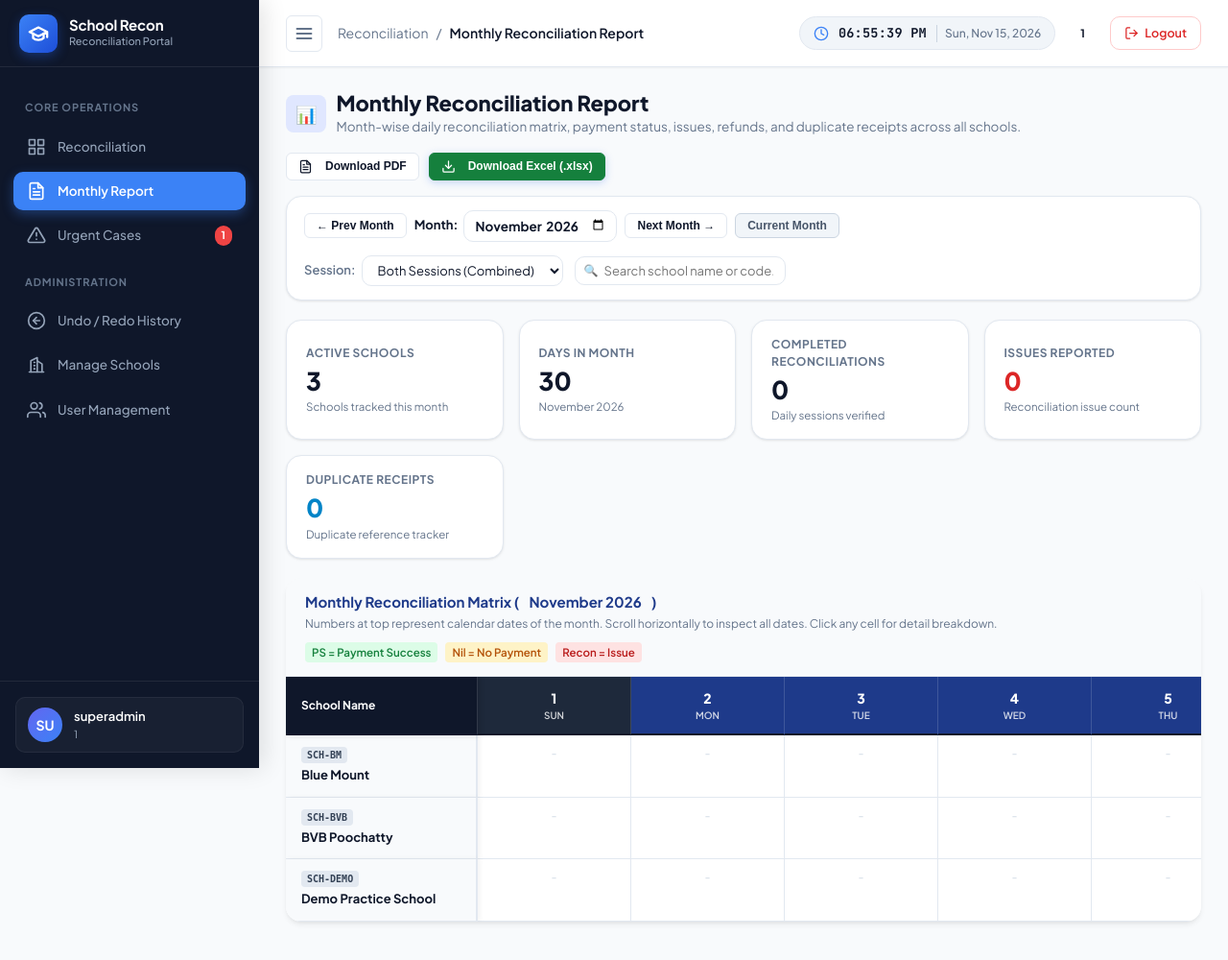
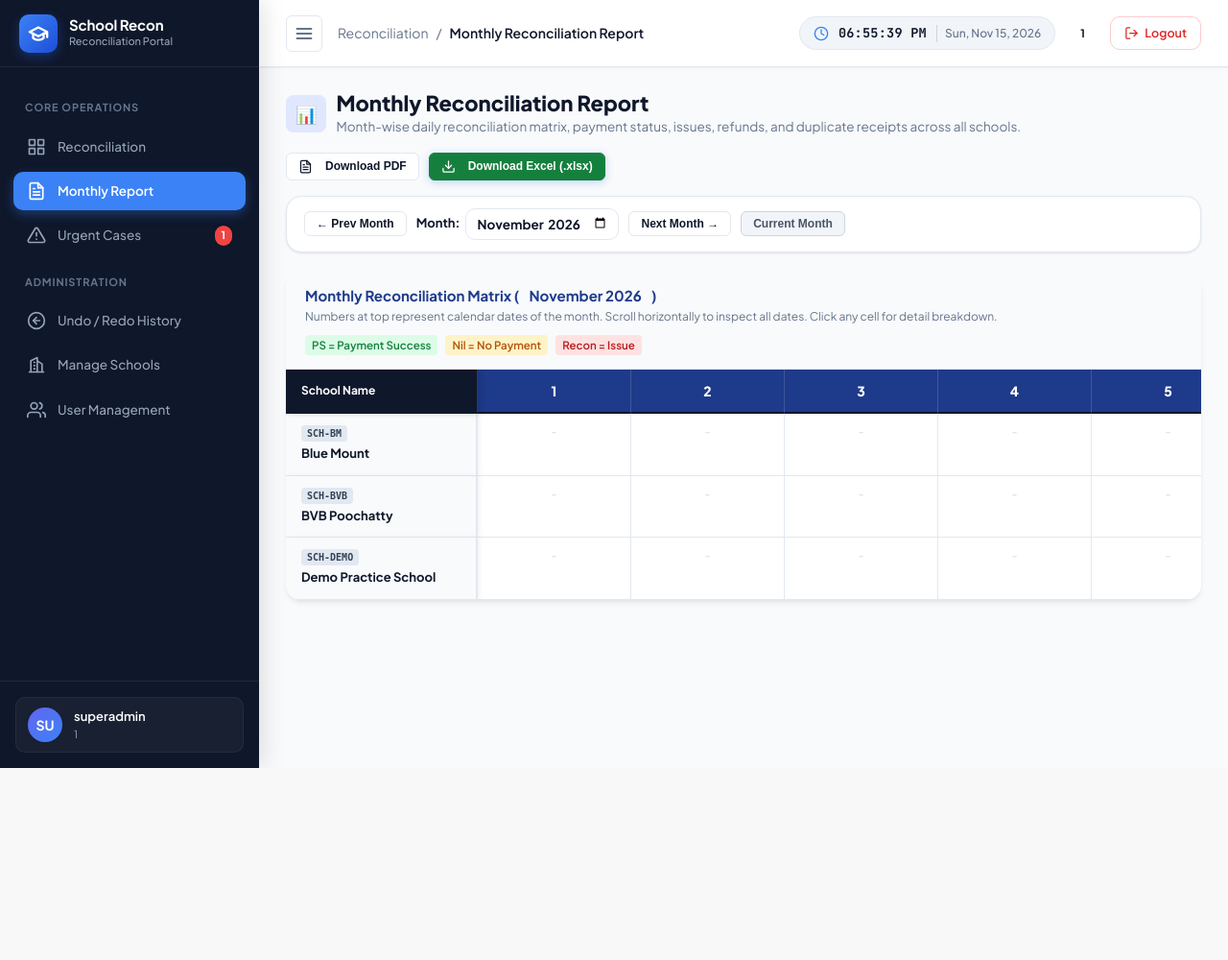
Before and after one commit to Adarsh1530/reconsilation, a PHP site: page /monthly_report.php in a window 1280 px wide. Shown: the whole page at 96% size. After the commit the page ends 800 px from the top, so only its background shows below. Run offline with PHP 8.4, Linux system fonts and the light colour scheme; a user stored in the database is signed in; data comes from the database, SQL or seed files in the repository; tables that the repository leaves empty hold one stand-in row (values such as "Sample post"); some libraries are stand-ins or nearby versions.

Commit message:
Remove session/search filters and stats cards, simplify day-wise table headers, include duplicate receipt description in reports

```diff
--- a/api/monthly_report.php
+++ b/api/monthly_report.php
@@ -272,9 +272,15 @@ function buildMonthlyReportData(PDO $pdo, int $year, int $month, string $session
                     if (!in_array($dr['refund_reference'], $refunds)) $refunds[] = $dr['refund_reference'];
                 }
 
-                // Duplicates
+                // Duplicates (include description for report / PDF / Excel)
                 if (!empty($dr['duplicate_receipt_no'])) {
-                    if (!in_array($dr['duplicate_receipt_no'], $duplicates)) $duplicates[] = $dr['duplicate_receipt_no'];
+                    $dupText = $dr['duplicate_receipt_no'];
+                    if (!empty($dr['duplicate_receipt_desc'])) {
+                        $dupText .= ' (' . trim($dr['duplicate_receipt_desc']) . ')';
+                    }
+                    if (!in_array($dupText, $duplicates)) {
+                        $duplicates[] = $dupText;
+                    }
                 }
 
                 // Custom remarks
--- a/assets/js/monthly_report.js
+++ b/assets/js/monthly_report.js
@@ -12,11 +12,9 @@ let currentReportData = null;
 
 function initMonthlyReport() {
     const monthInput = document.getElementById('reportMonthInput');
-    const sessionSelect = document.getElementById('reportSessionSelect');
     const prevBtn = document.getElementById('btnPrevMonth');
     const nextBtn = document.getElementById('btnNextMonth');
     const currentBtn = document.getElementById('btnCurrentMonth');
-    const searchInput = document.getElementById('reportSchoolSearch');
     const downloadExcelBtn = document.getElementById('btnDownloadExcel');
     const downloadPdfBtn = document.getElementById('btnDownloadPdf');
 
@@ -26,12 +24,6 @@ function initMonthlyReport() {
     // Event listeners for month navigation
     if (monthInput) {
         monthInput.addEventListener('change', () => {
-            loadMonthlyReport();
-        });
-    }
-
-    if (sessionSelect) {
-        sessionSelect.addEventListener('change', () => {
             loadMonthlyReport();
         });
     }
@@ -60,19 +52,11 @@ function initMonthlyReport() {
         });
     }
 
-    // Live search filter on school name/code
-    if (searchInput) {
-        searchInput.addEventListener('input', () => {
-            filterMatrixSchools(searchInput.value.trim().toLowerCase());
-        });
-    }
-
     // Excel Download Button
     if (downloadExcelBtn) {
         downloadExcelBtn.addEventListener('click', () => {
             const { year, month } = getSelectedYearMonth();
-            const session = sessionSelect ? sessionSelect.value : 'ALL';
-            const url = `api/monthly_report.php?action=export_excel&year=${year}&month=${month}&session=${encodeURIComponent(session)}`;
+            const url = `api/monthly_report.php?action=export_excel&year=${year}&month=${month}&session=ALL`;
             window.location.href = url;
         });
     }
@@ -121,8 +105,6 @@ function shiftMonth(delta) {
  */
 function loadMonthlyReport() {
     const { year, month } = getSelectedYearMonth();
-    const sessionSelect = document.getElementById('reportSessionSelect');
-    const session = sessionSelect ? sessionSelect.value : 'ALL';
 
     const tbody = document.getElementById('reportMatrixTbody');
     if (tbody) {
@@ -138,7 +120,7 @@ function loadMonthlyReport() {
         `;
     }
 
-    fetch(`api/monthly_report.php?action=get_monthly_data&year=${year}&month=${month}&session=${encodeURIComponent(session)}`)
+    fetch(`api/monthly_report.php?action=get_monthly_data&year=${year}&month=${month}&session=ALL`)
         .then(res => res.json())
         .then(res => {
             if (res.success && res.data) {
@@ -172,29 +154,14 @@ function loadMonthlyReport() {
 }
 
 /**
- * Render Overview Summary KPI cards
+ * Render Overview Summary
  */
 function renderReportSummary(data) {
-    const s = data.summary || {};
-    const totalSchoolsEl = document.getElementById('summaryTotalSchools');
-    const daysInMonthEl = document.getElementById('summaryDaysInMonth');
-    const monthLabelEl = document.getElementById('summaryMonthLabel');
-    const completedEl = document.getElementById('summaryCompleted');
-    const issuesEl = document.getElementById('summaryIssues');
-    const duplicatesEl = document.getElementById('summaryDuplicates');
-
     const matrixMonthLabel = document.getElementById('matrixMonthLabel');
     const printMonthLabel = document.getElementById('printMonthLabel');
 
-    if (totalSchoolsEl) totalSchoolsEl.textContent = s.total_schools ?? '-';
-    if (daysInMonthEl) daysInMonthEl.textContent = s.days_in_month ?? '-';
-    if (monthLabelEl) monthLabelEl.textContent = data.month_label ?? '';
-    if (completedEl) completedEl.textContent = s.total_completed ?? 0;
-    if (issuesEl) issuesEl.textContent = s.total_issues ?? 0;
-    if (duplicatesEl) duplicatesEl.textContent = s.total_duplicates ?? 0;
-
     if (matrixMonthLabel) matrixMonthLabel.textContent = data.month_label ?? '';
-    if (printMonthLabel) printMonthLabel.textContent = `${data.month_label} (${data.session_filter === 'ALL' ? 'Both Sessions' : data.session_filter + ' Session'})`;
+    if (printMonthLabel) printMonthLabel.textContent = data.month_label ?? '';
 }
 
 /**
@@ -205,21 +172,19 @@ function renderMatrixTable(data) {
     const tbody = document.getElementById('reportMatrixTbody');
     if (!thead || !tbody) return;
 
-    // 1. Build Header
+    // 1. Build Header - Clean day-wise numbers (1, 2, 3...) matching ref_report.xlsx
     let theadHtml = '<tr>';
     theadHtml += '<th class="school-col-header">School Name</th>';
 
     data.days.forEach(d => {
         const cls = [
             'day-header',
-            d.is_today ? 'is-today' : '',
-            d.is_weekend ? 'is-weekend' : ''
+            d.is_today ? 'is-today' : ''
         ].filter(Boolean).join(' ');
 
         theadHtml += `
             <th class="${cls}">
                 <div style="font-size: 14px; font-weight: 800;">${d.day}</div>
-                <div style="font-size: 10px; opacity: 0.8; font-weight: 600; text-transform: uppercase;">${escapeHtml(d.day_name)}</div>
             </th>
         `;
     });
@@ -240,7 +205,7 @@ function renderMatrixTable(data) {
 
     let tbodyHtml = '';
     data.matrix.forEach(sRow => {
-        tbodyHtml += `<tr class="school-row" data-school-name="${escapeHtml(sRow.school_name.toLowerCase())}" data-school-code="${escapeHtml((sRow.school_code || '').toLowerCase())}">`;
+        tbodyHtml += `<tr class="school-row">`;
 
         // First Column: School Name & Code
         tbodyHtml += `
@@ -263,7 +228,7 @@ function renderMatrixTable(data) {
                 continue;
             }
 
-            // Cell has data! Render exactly matching ref_report.xlsx layout
+            // Cell has data! Render matching ref_report.xlsx layout
             const usersStr = cell.users && cell.users.length > 0 ? cell.users.join(', ') : '-';
             const timesStr = cell.times && cell.times.length > 0 ? cell.times.join(', ') : '-';
 
--- a/monthly_report.php
+++ b/monthly_report.php
@@ -67,10 +67,8 @@ include __DIR__ . '/includes/header.php';
         </div>
     </div>
 
-    <!-- Month Navigator & Filter Bar -->
-    <div style="background: var(--bg-surface); border: 1px solid var(--border-color); border-radius: var(--radius-lg); padding: 14px 18px; display: flex; align-items: center; justify-content: space-between; flex-wrap: wrap; gap: 14px; box-shadow: var(--shadow-sm);">
-        <!-- Month Navigator -->
-        <div style="display: flex; align-items: center; gap: 8px; flex-wrap: wrap;">
+    <!-- Month Navigator Bar -->
+    <div style="background: var(--bg-surface); border: 1px solid var(--border-color); border-radius: var(--radius-lg); padding: 12px 18px; display: flex; align-items: center; justify-content: flex-start; gap: 10px; box-shadow: var(--shadow-sm); flex-wrap: wrap;">
         <button type="button" class="btn btn-outline-secondary btn-sm" id="btnPrevMonth" title="Previous Month">
             &larr; Prev Month
         </button>
@@ -84,55 +82,6 @@ include __DIR__ . '/includes/header.php';
         <button type="button" class="btn btn-sm" id="btnCurrentMonth" style="background: #f1f5f9; color: #475569; font-weight: 600; border: 1px solid #cbd5e1;" title="Jump to Current Month">
             Current Month
         </button>
-        </div>
-
-        <!-- Session Filter & Search Filter -->
-        <div style="display: flex; align-items: center; gap: 12px; flex-wrap: wrap;">
-            <div style="display: flex; align-items: center; gap: 6px;">
-                <label for="reportSessionSelect" style="font-size: 13px; font-weight: 600; color: var(--text-muted); margin-bottom: 0;">Session:</label>
-                <select id="reportSessionSelect" class="form-control" style="width: auto; font-size: 13px; padding: 6px 12px;">
-                    <option value="ALL">Both Sessions (Combined)</option>
-                    <option value="AM">Morning Session (AM)</option>
-                    <option value="PM">Evening Session (PM)</option>
-                </select>
-            </div>
-
-            <div style="position: relative;">
-                <input type="text" id="reportSchoolSearch" class="form-control" placeholder="Search school name or code..." style="width: 220px; font-size: 13px; padding: 6px 12px 6px 30px;">
-                <span style="position: absolute; left: 10px; top: 50%; transform: translateY(-50%); font-size: 12px; color: #94a3b8;">🔍</span>
-            </div>
-        </div>
-    </div>
-</div>
-
-<!-- ==========================================================================
-     MONTHLY SUMMARY OVERVIEW CARDS
-     ========================================================================== -->
-<div class="stats-grid" style="margin-bottom: 20px;">
-    <div class="stat-card">
-        <div class="stat-label">Active Schools</div>
-        <div class="stat-value" id="summaryTotalSchools">-</div>
-        <div class="stat-desc">Schools tracked this month</div>
-    </div>
-    <div class="stat-card">
-        <div class="stat-label">Days in Month</div>
-        <div class="stat-value" id="summaryDaysInMonth">-</div>
-        <div class="stat-desc" id="summaryMonthLabel">Loading...</div>
-    </div>
-    <div class="stat-card">
-        <div class="stat-label">Completed Reconciliations</div>
-        <div class="stat-value" id="summaryCompleted">-</div>
-        <div class="stat-desc">Daily sessions verified</div>
-    </div>
-    <div class="stat-card">
-        <div class="stat-label">Issues Reported</div>
-        <div class="stat-value" id="summaryIssues" style="color: #dc2626;">-</div>
-        <div class="stat-desc">Reconciliation issue count</div>
-    </div>
-    <div class="stat-card">
-        <div class="stat-label">Duplicate Receipts</div>
-        <div class="stat-value" id="summaryDuplicates" style="color: #0284c7;">-</div>
-        <div class="stat-desc">Duplicate reference tracker</div>
     </div>
 </div>
 
```
Lines whose indentation alone changed are shown as unchanged.
